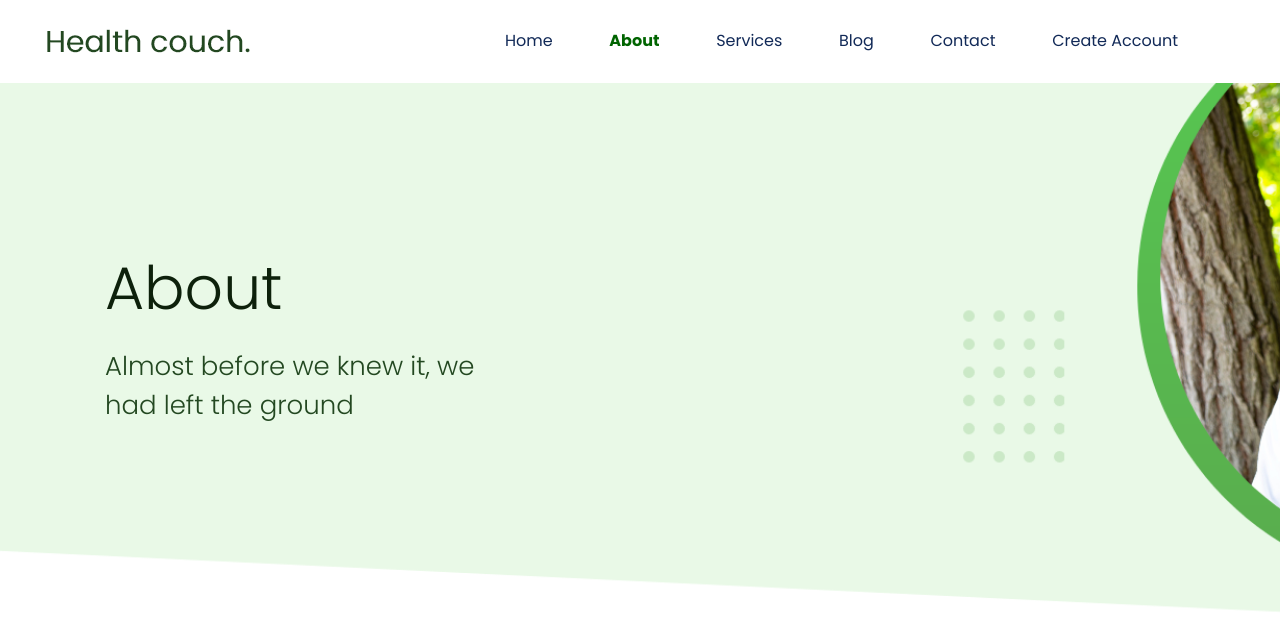
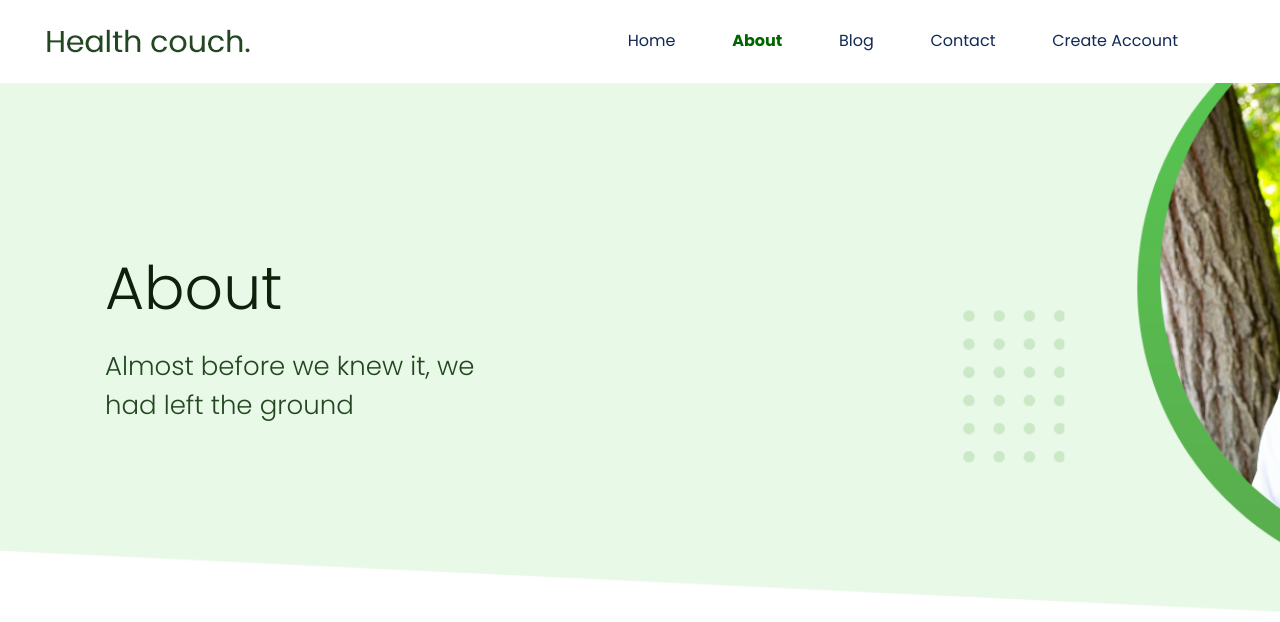
Before and after one commit to jothikaN/HealthcareSystem, a PHP site: page /about.php in a window 1280 px wide. Shown: the top 622 px of the page. Run offline with PHP 8.4, Linux system fonts and the light colour scheme.

Commit message:
nav remove

```diff
--- a/menu.php
+++ b/menu.php
@@ -34,14 +34,14 @@ if (session_status() === PHP_SESSION_NONE) {
                                     <!-- About link with active class -->
                                     <li><a href="about.php" class="<?php echo ($_SERVER['REQUEST_URI'] == '/about.php') ? 'active' : ''; ?>">About</a></li>
 
-                                    <!-- Services link with submenu -->
-                                    <li><a href="services.php" class="<?php echo ($_SERVER['REQUEST_URI'] == '/services.php') ? 'active' : ''; ?>">Services</a>
+
+                                    <!-- <li><a href="services.php" class="<?php echo ($_SERVER['REQUEST_URI'] == '/services.php') ? 'active' : ''; ?>">Services</a>
                                         <ul class="submenu">
                                             <li><a href="index.php?pg=bloodsugardetails.php&option=view" class="<?php echo ($_SERVER['REQUEST_URI'] == '/index.php?pg=bloodsugardetails.php&option=view') ? 'active' : ''; ?>">Blood Sugar Details</a></li>
                                             <li><a href="index.php?pg=bloodpressuredetails.php&option=add" class="<?php echo ($_SERVER['REQUEST_URI'] == '/index.php?pg=bloodpressuredetails.php&option=add') ? 'active' : ''; ?>">Blood Pressure Details</a></li>
                                             <li><a href="index.php?pg=foodtable.php&option=add" class="<?php echo ($_SERVER['REQUEST_URI'] == '/index.php?pg=foodtable.php&option=add') ? 'active' : ''; ?>">Food Table</a></li>
                                         </ul>
-                                    </li>
+                                    </li> -->
 
                                     <!-- Blog link with submenu -->
                                     <li><a href="blog.php" class="<?php echo ($_SERVER['REQUEST_URI'] == '/blog.php') ? 'active' : ''; ?>">Blog</a>
```
